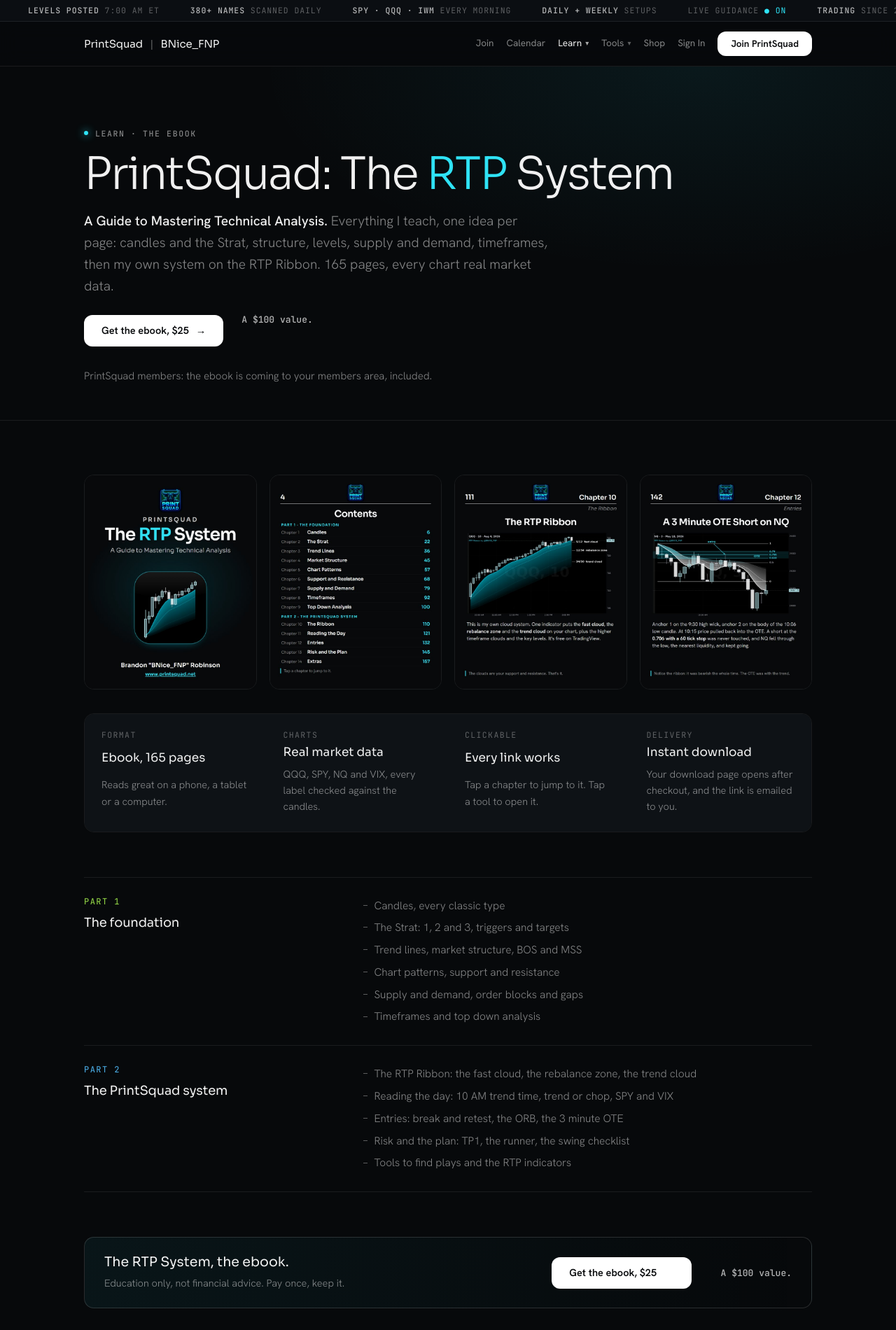
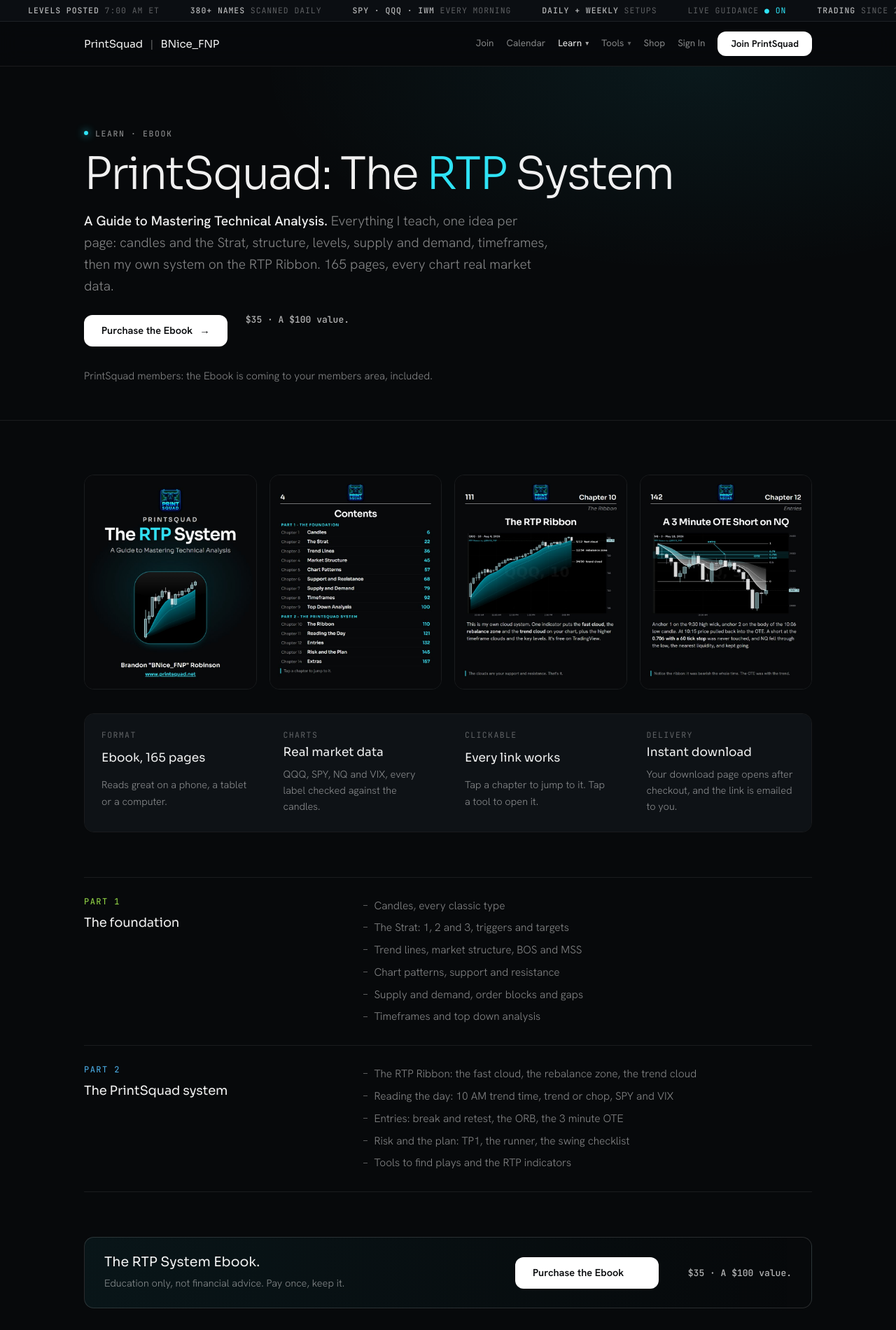
Before and after one commit to BniceFNP/printsquad-site, a plain HTML site: page learn/rtp-system/index.html in a window 1280 px wide. Shown: the top 1900 px of the page at 70% size. Drawn offline with Linux system fonts and the light colour scheme.

Commit message:
Ebook is $35, Purchase the Ebook
Co-Authored-By: Claude Opus 5.5 <noreply@anthropic.com>

```diff
--- a/learn/rtp-system/index.html
+++ b/learn/rtp-system/index.html
@@ -3,8 +3,8 @@
 <head>
 <meta charset="utf-8">
 <meta name="viewport" content="width=device-width,initial-scale=1">
-<title>PrintSquad: The RTP System, the ebook | PrintSquad</title>
-<meta name="description" content="The RTP System, A Guide to Mastering Technical Analysis by Brandon "BNice_FNP" Robinson. 165 pages, real charts, every link clickable. The ebook, $25.">
+<title>PrintSquad: The RTP System, the Ebook | PrintSquad</title>
+<meta name="description" content="The RTP System, A Guide to Mastering Technical Analysis by Brandon "BNice_FNP" Robinson. 165 pages, real charts, every link clickable. The Ebook, $35.">
 <link rel="preconnect" href="https://fonts.googleapis.com">
 <link rel="stylesheet" href="https://fonts.googleapis.com/css2?family=Sora:wght@200;300;400;600&family=Hanken+Grotesk:wght@300;400;500;600&family=JetBrains+Mono:wght@400;500&display=swap">
 <link rel="stylesheet" href="/site.css">
@@ -17,7 +17,7 @@
 
 <header class="hdr"><div class="wrap">
   <a class="brand" href="/">PrintSquad <s>|</s> BNice_FNP</a>
-  <nav class="nav" aria-label="Site"><a href="/join/">Join</a><a href="/calendar/">Calendar</a><div class="dd"><a class="dd-btn" href="/learn/" aria-current="page" aria-haspopup="true">Learn<i aria-hidden="true">▾</i></a><div class="dd-menu"><a href="/learn/rtp-system/"><b>The RTP System</b><span>The ebook</span></a><a href="/learn/class/"><b>Master The Market 1</b><span>The recorded course</span></a><a href="/learn/mentorship/"><b>Master The Market 2</b><span>Live with Chad and BNice, coming soon</span></a><a href="/book/"><b>Book a 1 on 1</b><span>One hour on Zoom</span></a><a href="/aiclass/"><b>Create AI Agents</b><span>The AI Agent Toolkit</span></a></div></div><div class="dd"><a class="dd-btn" href="/tools/" aria-haspopup="true">Tools<i aria-hidden="true">▾</i></a><div class="dd-menu"><a href="/indicators/"><b>RTP Indicators</b><span>The suite for TradingView</span></a><a href="/indicators/#free"><b>Free Indicators</b><span>Free on TradingView</span></a><a href="/tools/"><b>Tools I Use</b><span>Skylit, Market Mono, prop firms</span></a></div></div><a href="https://fnptrades.com/shop/">Shop</a><a href="/members/">Sign In</a></nav>
+  <nav class="nav" aria-label="Site"><a href="/join/">Join</a><a href="/calendar/">Calendar</a><div class="dd"><a class="dd-btn" href="/learn/" aria-current="page" aria-haspopup="true">Learn<i aria-hidden="true">▾</i></a><div class="dd-menu"><a href="/learn/rtp-system/"><b>The RTP System</b><span>The Ebook</span></a><a href="/learn/class/"><b>Master The Market 1</b><span>The recorded course</span></a><a href="/learn/mentorship/"><b>Master The Market 2</b><span>Live with Chad and BNice, coming soon</span></a><a href="/book/"><b>Book a 1 on 1</b><span>One hour on Zoom</span></a><a href="/aiclass/"><b>Create AI Agents</b><span>The AI Agent Toolkit</span></a></div></div><div class="dd"><a class="dd-btn" href="/tools/" aria-haspopup="true">Tools<i aria-hidden="true">▾</i></a><div class="dd-menu"><a href="/indicators/"><b>RTP Indicators</b><span>The suite for TradingView</span></a><a href="/indicators/#free"><b>Free Indicators</b><span>Free on TradingView</span></a><a href="/tools/"><b>Tools I Use</b><span>Skylit, Market Mono, prop firms</span></a></div></div><a href="https://fnptrades.com/shop/">Shop</a><a href="/members/">Sign In</a></nav>
   <a class="btn btn-solid btn-sm" href="/join/">Join PrintSquad</a>
 </div>
 <nav class="nav-mobile" aria-label="Site"><div class="wrap"><a href="/join/">Join</a><a href="/calendar/">Calendar</a><a href="/learn/" aria-current="page">Learn</a><a href="/tools/">Tools</a><a href="https://fnptrades.com/shop/">Shop</a><a href="/members/">Sign In</a></div></nav>
@@ -26,11 +26,11 @@
 <main id="top">
 <section class="page-top"><div class="wrap">
   <div class="head">
-    <span class="eyebrow">Learn · The ebook</span>
+    <span class="eyebrow">Learn · Ebook</span>
     <h1>PrintSquad: The <span style="color:var(--cyan)">RTP</span> System</h1>
     <p class="lede"><b class="hl">A Guide to Mastering Technical Analysis.</b> Everything I teach, one idea per page: candles and the Strat, structure, levels, supply and demand, timeframes, then my own system on the RTP Ribbon. 165 pages, every chart real market data.</p>
-    <div class="cta"><a class="btn btn-solid" href="https://buy.stripe.com/4gMaEXeD5dmDcyZ2ux8og02">Get the ebook, $25 <span aria-hidden="true">→</span></a><span style="margin-left:14px;font:500 13px/1 var(--mono);color:var(--t2)">A $100 value.</span></div>
-    <p class="lede" style="font-size:15px;margin-top:10px">PrintSquad members: the ebook is coming to your members area, included.</p>
+    <div class="cta"><a class="btn btn-solid" href="https://buy.stripe.com/3cIcN5cuXciz6aB6KN8og03">Purchase the Ebook <span aria-hidden="true">→</span></a><span style="margin-left:14px;font:500 13px/1 var(--mono);color:var(--t2)">$35 · A $100 value.</span></div>
+    <p class="lede" style="font-size:15px;margin-top:10px">PrintSquad members: the Ebook is coming to your members area, included.</p>
   </div>
 </div></section>
 
@@ -61,8 +61,8 @@
   </div>
 
   <div class="enroll">
-    <div><strong>The RTP System, the ebook.</strong><span>Education only, not financial advice. Pay once, keep it.</span></div>
-    <a class="btn btn-solid" href="https://buy.stripe.com/4gMaEXeD5dmDcyZ2ux8og02">Get the ebook, $25 <span aria-hidden="true">→</span></a><span style="margin-left:14px;font:500 13px/1 var(--mono);color:var(--t2)">A $100 value.</span>
+    <div><strong>The RTP System Ebook.</strong><span>Education only, not financial advice. Pay once, keep it.</span></div>
+    <a class="btn btn-solid" href="https://buy.stripe.com/3cIcN5cuXciz6aB6KN8og03">Purchase the Ebook <span aria-hidden="true">→</span></a><span style="margin-left:14px;font:500 13px/1 var(--mono);color:var(--t2)">$35 · A $100 value.</span>
   </div>
 </div></section>
 </main>
```
Also changed, not shown: book/index.html (+1 -1 lines), calendar/index.html (+1 -1 lines), index.html (+1 -1 lines), indicators/index.html (+1 -1 lines), join/index.html (+1 -1 lines), learn/class/index.html (+1 -1 lines), learn/index.html (+3 -3 lines), learn/mentorship/index.html (+1 -1 lines), members/index.html (+1 -1 lines), tools/index.html (+1 -1 lines).
